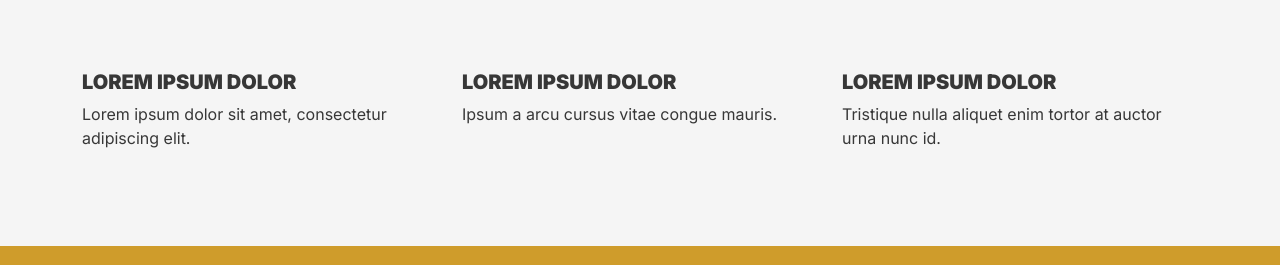
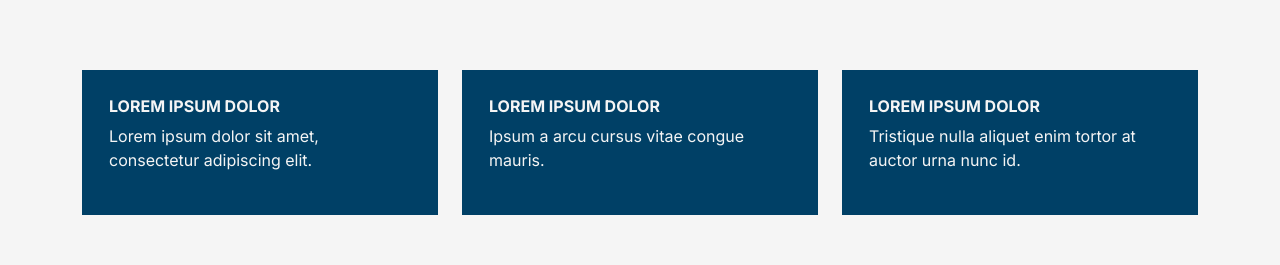
Before and after one commit to jeppelind/inspirationslyftet-web, a Next.js app: page / in a window 1280 px wide. Shown: the part 1441-1706 px from the top of the page. Built offline with nearby package versions, Linux system fonts and the light colour scheme; a web font is replaced by a local one.

Commit message:
Update css

```diff
--- a/components/about.module.scss
+++ b/components/about.module.scss
@@ -1,7 +1,7 @@
 @import '../styles/colors.scss';
 
 .main {
-    background-color: shade-color($complementary, 60);
+    background-color: $complementary;
 }
 
 .parent {
--- a/components/cards.module.scss
+++ b/components/cards.module.scss
@@ -1,22 +1,36 @@
 @import '../styles/colors.scss';
-
-.main {
-    background-color: shade-color($complementary, 60);
-}
 
 .parent {
     padding-top: 5rem;
     padding-bottom: 5rem;
 }
 
+.column {
+    margin-bottom: 1rem;
+}
+
 .card {
-    margin: 1rem;
+    // margin: 1rem;
     padding: 1.5rem;
-    text-align: left;
-    color: inherit;
-    text-decoration: none;
-    border: 1px solid #eaeaea;
-    border-radius: 10px;
-    transition: color 0.15s ease, border-color 0.15s ease;
-    max-width: 300px;
+    // text-align: left;
+    // color: inherit;
+    // text-decoration: none;
+    height: 100%;
+    // border: 1px solid shade-color($primary, 50);
+    border: 3px solid $complementary;
+    color: $background;
+    // background-color: tint-color($complementary, 90);
+    background-color: $complementary;
+    // border-radius: 5px;
+    transition: color 0.15s ease, border-color 0.15s ease, background-color 0.15s ease;
+    // max-width: 300px;
 }
+
+.card:hover,
+.card:focus,
+.card:active {
+//   color: $main;
+    color: $text;
+    background-color: $background;
+    // border: 3px solid $complementary;
+}
--- a/components/cards.tsx
+++ b/components/cards.tsx
@@ -1,4 +1,4 @@
-import styles from './about.module.scss';
+import styles from './cards.module.scss';
 
 type CardProps = {
     label: string,
@@ -21,9 +21,11 @@ const cardInfo = [
 ]
 
 const Card = ({ label, text }: CardProps) => (
-    <div className={`col-lg`}>
-        <h5 className='subheader'>{label}</h5>
-        <p>{text}</p>
+    <div className={`col-lg ${styles.column}`}>
+        <div className={styles.card}>
+            <h6 className='subheader'>{label}</h6>
+            <p>{text}</p>
+        </div>
     </div>
 )
 
--- a/components/navbar.module.scss
+++ b/components/navbar.module.scss
@@ -3,4 +3,5 @@
 .navbar {
     background-color: $white;
     min-height: 100px;
+    filter: drop-shadow(0 0 2px rgba(176, 176, 176, 0.4));
 }
--- a/package.json
+++ b/package.json
@@ -4,7 +4,7 @@
   "private": true,
   "scripts": {
     "dev": "next dev",
-    "build": "next build",
+    "build": "next build && next export",
     "start": "next start",
     "lint": "next lint"
   },
--- a/pages/_app.tsx
+++ b/pages/_app.tsx
@@ -1,6 +1,6 @@
-import '../styles/globals.scss'
 import { Inter, Lora, Playfair_Display } from '@next/font/google';
 import '../styles/custom.scss';
+import '../styles/globals.scss'
 import type { AppProps } from 'next/app'
 
 const inter = Inter({ subsets: ['latin'] });
--- a/styles/colors.scss
+++ b/styles/colors.scss
@@ -3,9 +3,9 @@ $background: rgb(245, 245, 245);
 $text: rgb(55, 55, 55);
 $primary: #009FFF;
 $secondary: rgb(170, 170, 170);
-$light: $text;
+
 $main: #CF9C2B;
-$complementary: #009FFF;
+$complementary: #004066;
 
 $red: #f57e7e;
 $blue: #83a4ef;
--- a/styles/custom.scss
+++ b/styles/custom.scss
@@ -42,7 +42,7 @@ $btn-font-weight: 400;
 // );
 
 // Headings
-$headings-font-weight: 900;
+$headings-font-weight: 700;
 
 // Fonts
 $font-weight-base: 400;
--- a/styles/globals.scss
+++ b/styles/globals.scss
@@ -1,17 +1,21 @@
-html,
-body {
-  padding: 0;
-  margin: 0;
-  height: 100%;
-}
+// html,
+// body {
+//   padding: 0;
+//   margin: 0;
+//   height: 100%;
+// }
 
-a {
-  color: inherit;
-  text-decoration: none;
-}
+// a {
+//   color: inherit;
+//   text-decoration: none;
+// }
 
-* {
-  box-sizing: border-box;
+// * {
+//   box-sizing: border-box;
+// }
+
+h1 {
+  font-weight: 900;
 }
 
 .subheader {
```
Also changed, not shown: public/photos/pexels-andrea-piacquadio-3866767.jpg (added), public/photos/pexels-canva-studio-3153198.jpg (added).
